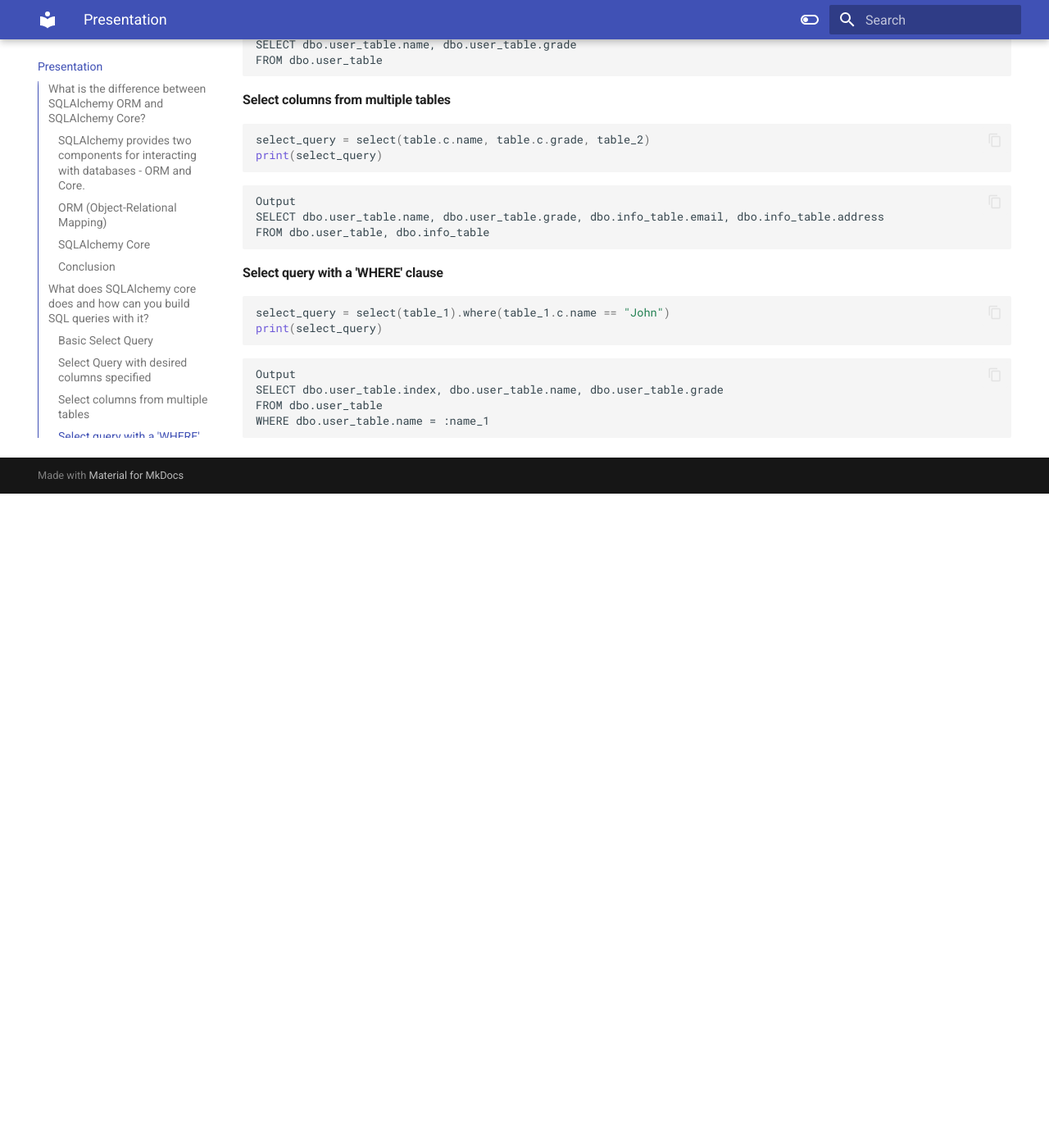
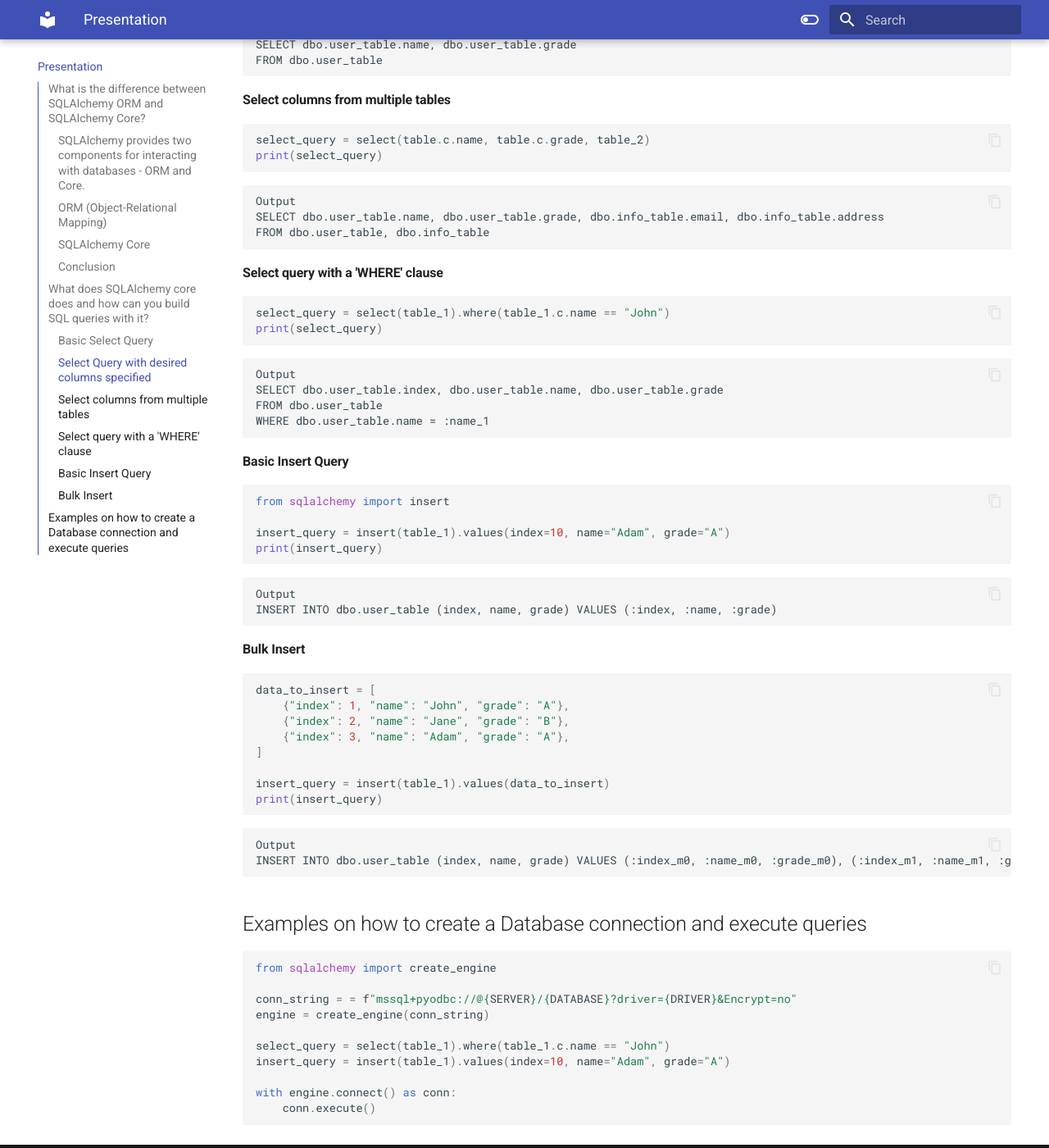
Before and after one commit to srtk-Negi/SQLAlchemy-mkdocs, an MkDocs documentation site: the page built from docs/index.md, in a window 1280 px wide and 1400 px high, scrolled down 2083 px. Shown: the whole window at 82% size. Built offline with MkDocs 1.6.1 and Material for MkDocs 9.7.7, drawn with Linux system fonts in a browser that asks for light colours; before the commit the page ends 2685 px from its top, so only the background shows below that.

Commit message:
Examples on how to create a Database connection and execute queries

````diff
--- a/docs/index.md
+++ b/docs/index.md
@@ -104,3 +104,47 @@ SELECT dbo.user_table.index, dbo.user_table.name, dbo.user_table.grade
 FROM dbo.user_table
 WHERE dbo.user_table.name = :name_1
 ```
+
+#### Basic Insert Query
+```python
+from sqlalchemy import insert
+
+insert_query = insert(table_1).values(index=10, name="Adam", grade="A")
+print(insert_query)
+```
+```
+Output
+INSERT INTO dbo.user_table (index, name, grade) VALUES (:index, :name, :grade)
+```
+
+#### Bulk Insert
+```python
+data_to_insert = [
+    {"index": 1, "name": "John", "grade": "A"},
+    {"index": 2, "name": "Jane", "grade": "B"},
+    {"index": 3, "name": "Adam", "grade": "A"},
+]
+
+insert_query = insert(table_1).values(data_to_insert)
+print(insert_query)
+```
+```
+Output
+INSERT INTO dbo.user_table (index, name, grade) VALUES (:index_m0, :name_m0, :grade_m0), (:index_m1, :name_m1, :grade_m1), (:index_m2, :name_m2, :grade_m2)
+```
+
+## Examples on how to create a Database connection and execute queries
+
+```python
+from sqlalchemy import create_engine
+
+conn_string = = f"mssql+pyodbc://@{SERVER}/{DATABASE}?driver={DRIVER}&Encrypt=no"
+engine = create_engine(conn_string)
+
+select_query = select(table_1).where(table_1.c.name == "John")
+insert_query = insert(table_1).values(index=10, name="Adam", grade="A")
+
+with engine.connect() as conn:
+    conn.execute()
+
+```
````
